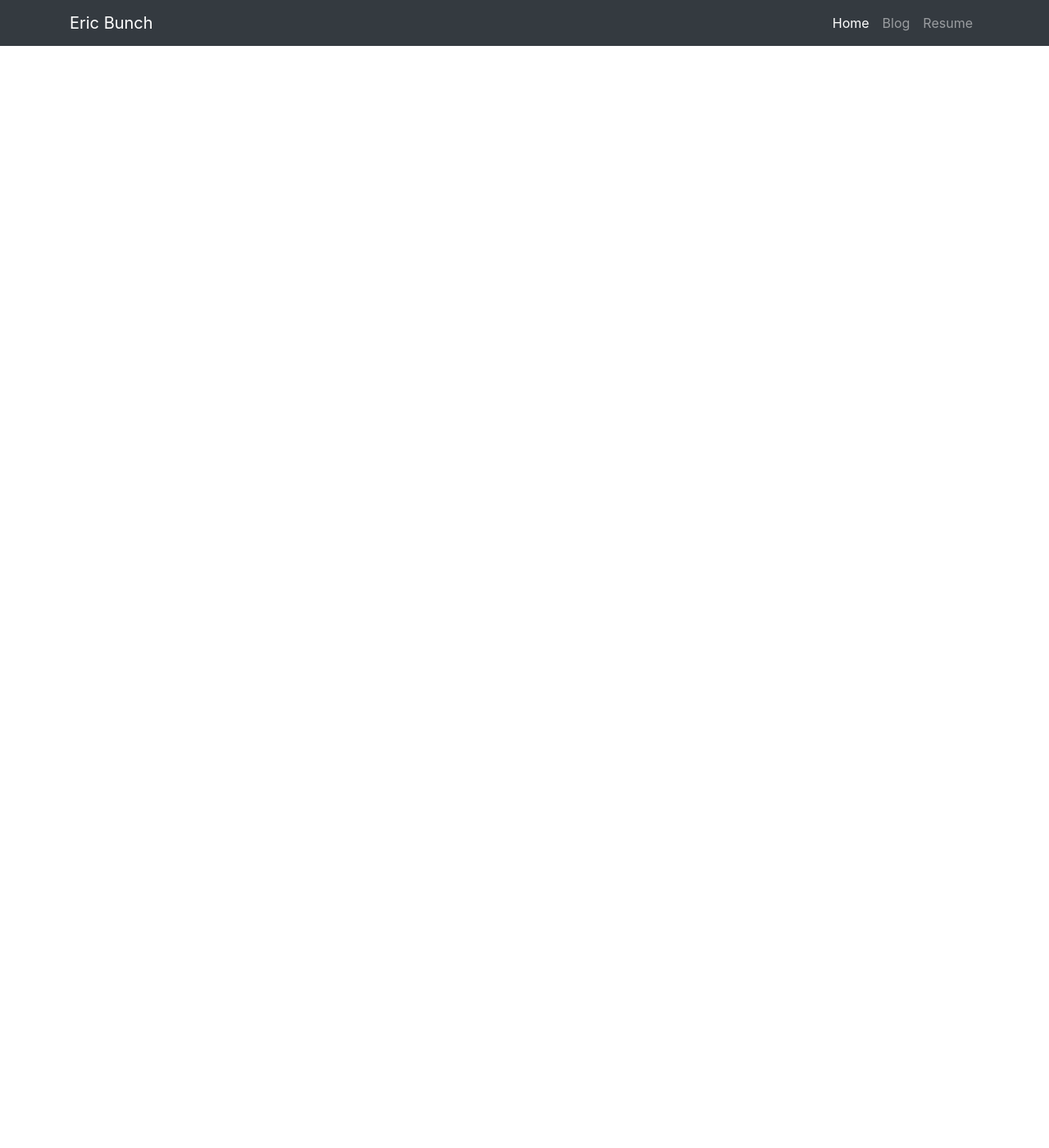
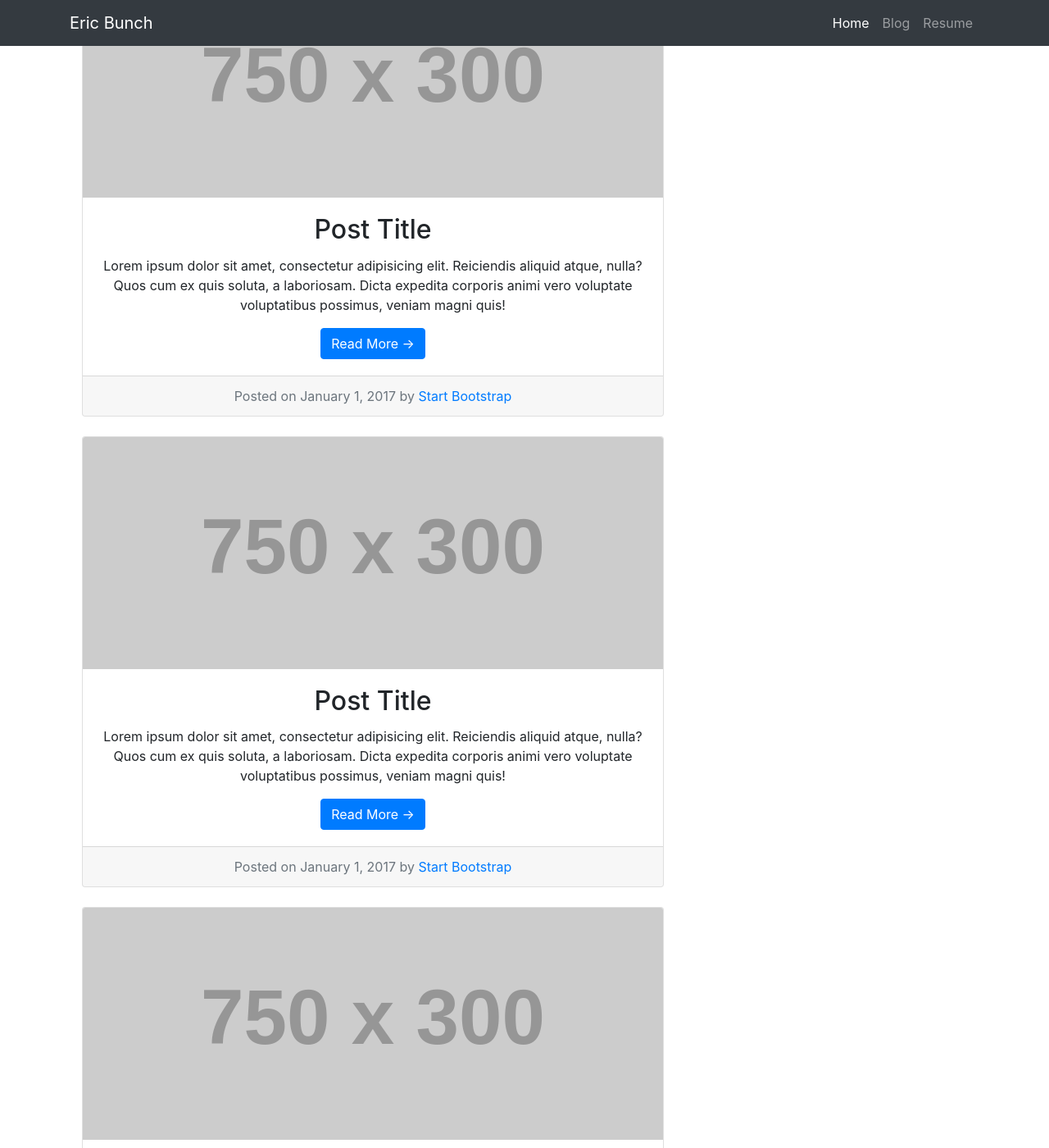
Before and after one commit to eric-bunch/eric-bunch.github.io, a Jekyll site: the page built from blog/index.html, in a window 1280 px wide and 1400 px high, scrolled down 219 px. Shown: the whole window at 82% size. Built offline with Jekyll 4.4.1, drawn with Linux system fonts in a browser that asks for light colours; nearby versions of some CDN libraries; library files that are not in the unit come from our copies; before the commit the page ends 900 px from its top, so only the background shows below that; some of the changed text lies outside the part shown.

Commit message:
Update index.html

```diff
--- a/blog/index.html
+++ b/blog/index.html
@@ -9,3 +9,128 @@ title: Eric Bunch's Blog
 	    <li><span>{{ post.date | date_to_string }}</span> » <a href="{{ post.url }}" title="{{ post.title }}">{{ post.title }}</a></li>
 	  {% endfor %}
 	</ul>
+
+
+
+
+<!-- Blog Entries Column -->
+        <div class="col-md-8">
+
+          <h1 class="my-4">Page Heading
+            <small>Secondary Text</small>
+          </h1>
+
+          <!-- Blog Post -->
+          <div class="card mb-4">
+            <img class="card-img-top" src="http://placehold.it/750x300" alt="Card image cap">
+            <div class="card-body">
+              <h2 class="card-title">Post Title</h2>
+              <p class="card-text">Lorem ipsum dolor sit amet, consectetur adipisicing elit. Reiciendis aliquid atque, nulla? Quos cum ex quis soluta, a laboriosam. Dicta expedita corporis animi vero voluptate voluptatibus possimus, veniam magni quis!</p>
+              <a href="#" class="btn btn-primary">Read More &rarr;</a>
+            </div>
+            <div class="card-footer text-muted">
+              Posted on January 1, 2017 by
+              <a href="#">Start Bootstrap</a>
+            </div>
+          </div>
+
+          <!-- Blog Post -->
+          <div class="card mb-4">
+            <img class="card-img-top" src="http://placehold.it/750x300" alt="Card image cap">
+            <div class="card-body">
+              <h2 class="card-title">Post Title</h2>
+              <p class="card-text">Lorem ipsum dolor sit amet, consectetur adipisicing elit. Reiciendis aliquid atque, nulla? Quos cum ex quis soluta, a laboriosam. Dicta expedita corporis animi vero voluptate voluptatibus possimus, veniam magni quis!</p>
+              <a href="#" class="btn btn-primary">Read More &rarr;</a>
+            </div>
+            <div class="card-footer text-muted">
+              Posted on January 1, 2017 by
+              <a href="#">Start Bootstrap</a>
+            </div>
+          </div>
+
+          <!-- Blog Post -->
+          <div class="card mb-4">
+            <img class="card-img-top" src="http://placehold.it/750x300" alt="Card image cap">
+            <div class="card-body">
+              <h2 class="card-title">Post Title</h2>
+              <p class="card-text">Lorem ipsum dolor sit amet, consectetur adipisicing elit. Reiciendis aliquid atque, nulla? Quos cum ex quis soluta, a laboriosam. Dicta expedita corporis animi vero voluptate voluptatibus possimus, veniam magni quis!</p>
+              <a href="#" class="btn btn-primary">Read More &rarr;</a>
+            </div>
+            <div class="card-footer text-muted">
+              Posted on January 1, 2017 by
+              <a href="#">Start Bootstrap</a>
+            </div>
+          </div>
+
+          <!-- Pagination -->
+          <ul class="pagination justify-content-center mb-4">
+            <li class="page-item">
+              <a class="page-link" href="#">&larr; Older</a>
+            </li>
+            <li class="page-item disabled">
+              <a class="page-link" href="#">Newer &rarr;</a>
+            </li>
+          </ul>
+
+        </div>
+
+        <!-- Sidebar Widgets Column -->
+        <div class="col-md-4">
+
+          <!-- Search Widget -->
+          <div class="card my-4">
+            <h5 class="card-header">Search</h5>
+            <div class="card-body">
+              <div class="input-group">
+                <input type="text" class="form-control" placeholder="Search for...">
+                <span class="input-group-btn">
+                  <button class="btn btn-secondary" type="button">Go!</button>
+                </span>
+              </div>
+            </div>
+          </div>
+
+          <!-- Categories Widget -->
+          <div class="card my-4">
+            <h5 class="card-header">Categories</h5>
+            <div class="card-body">
+              <div class="row">
+                <div class="col-lg-6">
+                  <ul class="list-unstyled mb-0">
+                    <li>
+                      <a href="#">Web Design</a>
+                    </li>
+                    <li>
+                      <a href="#">HTML</a>
+                    </li>
+                    <li>
+                      <a href="#">Freebies</a>
+                    </li>
+                  </ul>
+                </div>
+                <div class="col-lg-6">
+                  <ul class="list-unstyled mb-0">
+                    <li>
+                      <a href="#">JavaScript</a>
+                    </li>
+                    <li>
+                      <a href="#">CSS</a>
+                    </li>
+                    <li>
+                      <a href="#">Tutorials</a>
+                    </li>
+                  </ul>
+                </div>
+              </div>
+            </div>
+          </div>
+
+          <!-- Side Widget -->
+          <div class="card my-4">
+            <h5 class="card-header">Side Widget</h5>
+            <div class="card-body">
+              You can put anything you want inside of these side widgets. They are easy to use, and feature the new Bootstrap 4 card containers!
+            </div>
+          </div>
+
+        </div>
```
